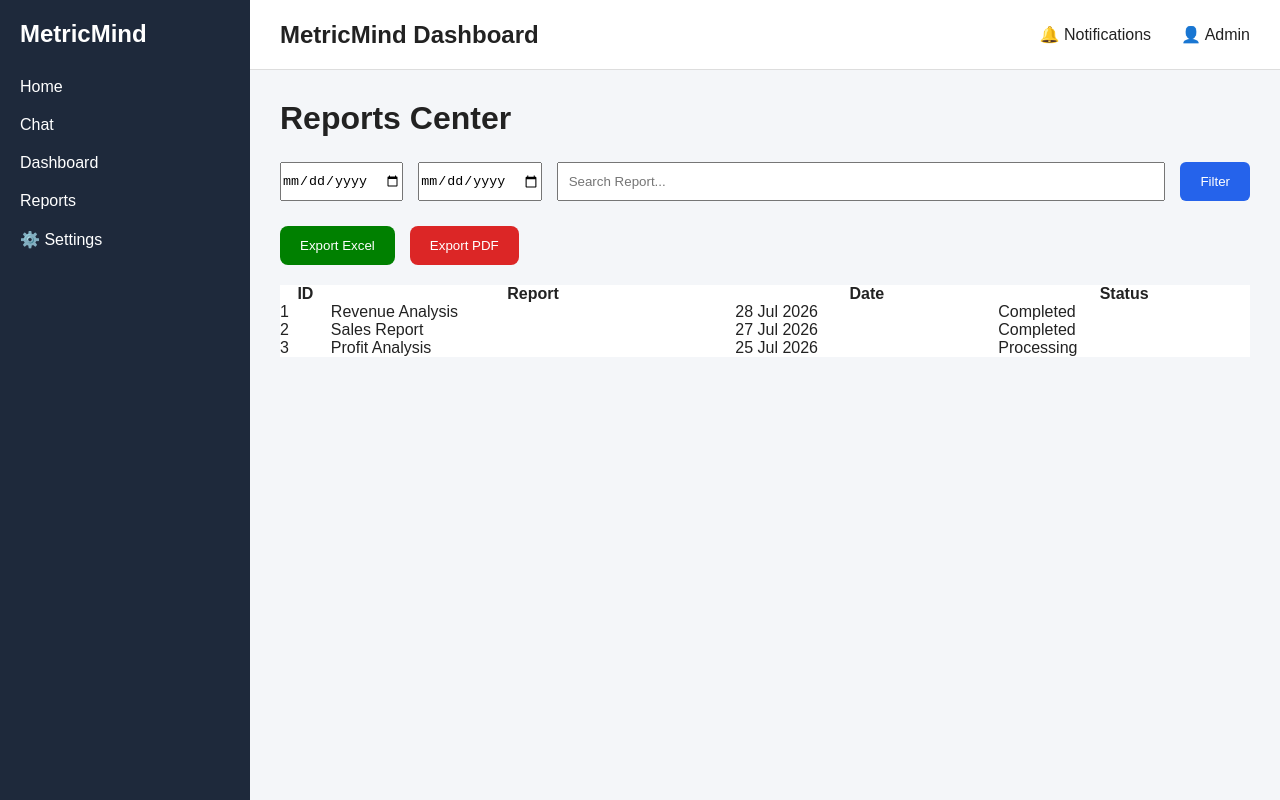
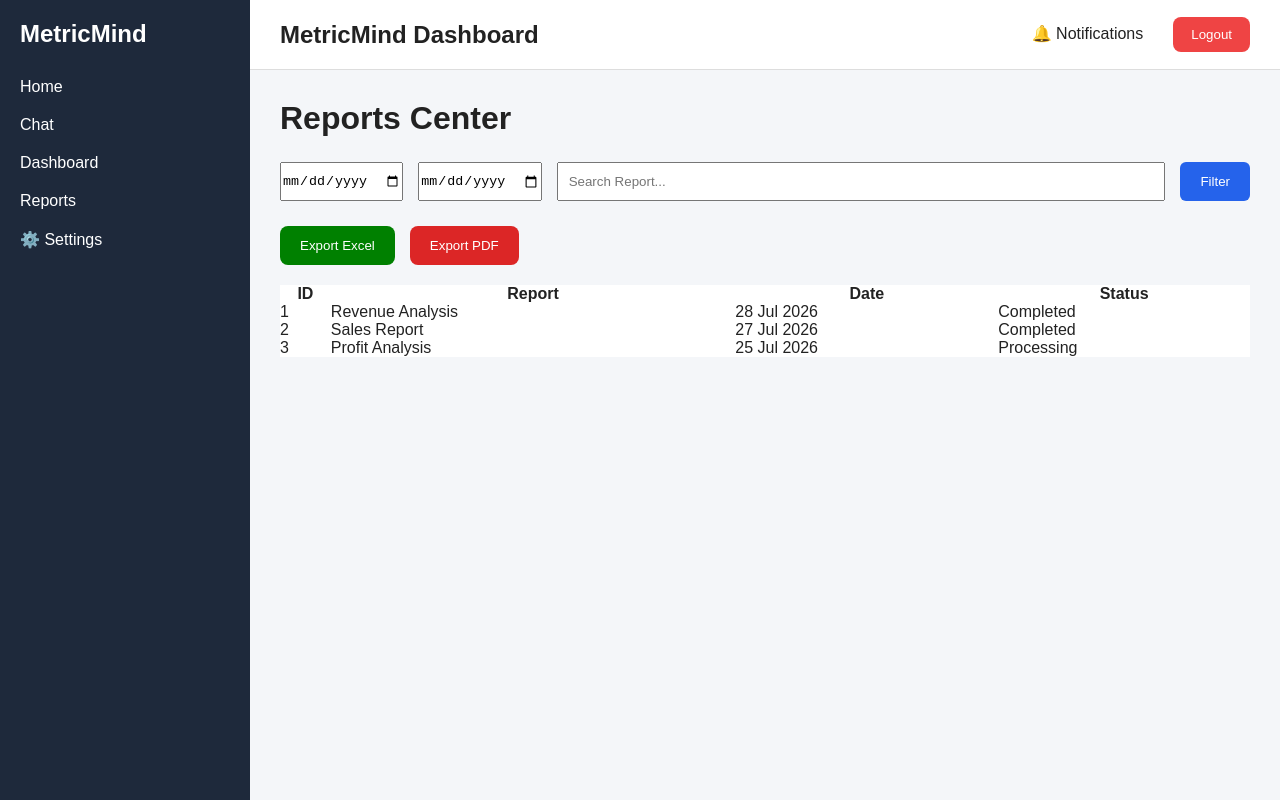
Before and after one commit to sreejagubbala/metric-mind, a Next.js app in the folder frontend/: page /reports in a window 1280 px wide. Built offline with nearby package versions, Linux system fonts and the light colour scheme.

Commit message:
Update TopBar.tsx

```diff
--- a/frontend/components/TopBar.tsx
+++ b/frontend/components/TopBar.tsx
@@ -1,3 +1,4 @@
+import LogoutButton from "./LogoutButton";
 export default function TopBar() {
   return (
     <header
@@ -21,7 +22,7 @@ export default function TopBar() {
             marginLeft: "30px",
           }}
         >
-          👤 Admin
+          <LogoutButton />
         </span>
       </div>
     </header>
```
